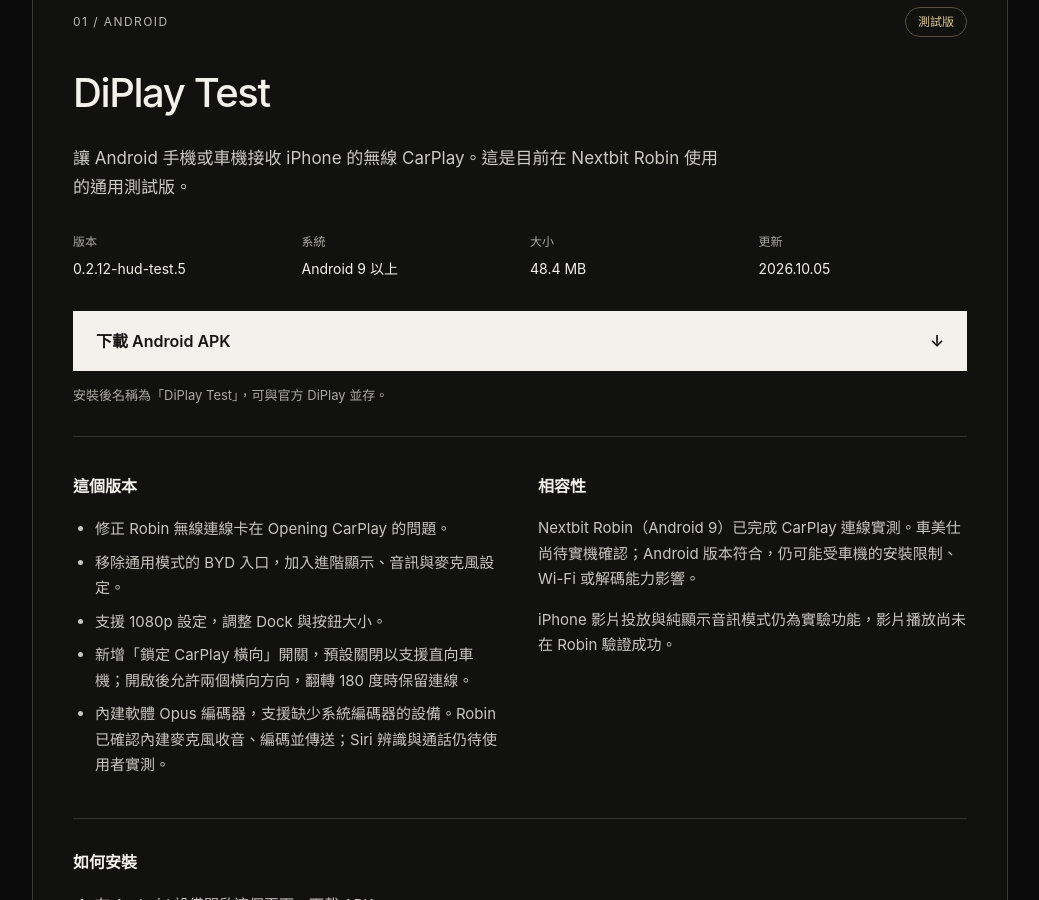
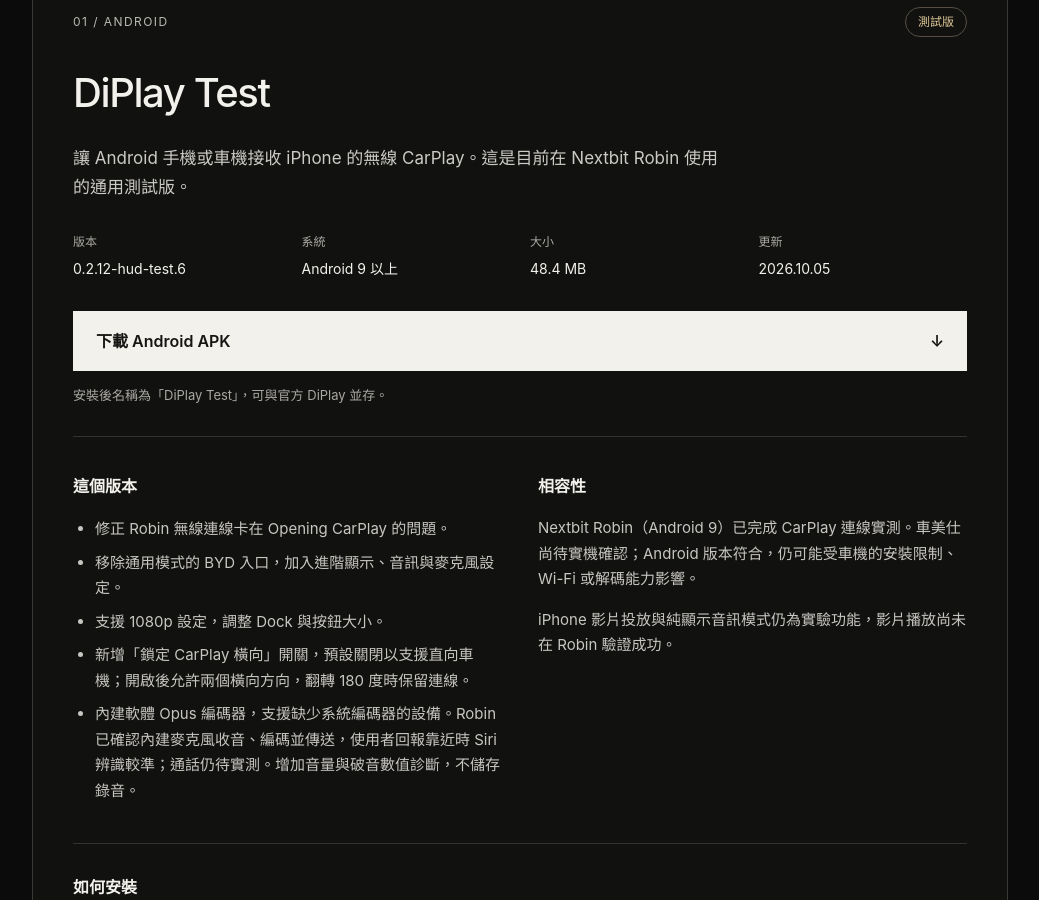
Before and after one commit to lancer1234/lancer1234.github.io, a Jekyll site: the page app/index.html, which Jekyll copies as it is, in a window 1280 px wide and 900 px high, scrolled down 432 px. Shown: the whole window, without its empty margins (120-1159 px from the left). Built offline with Jekyll 4.4.1, drawn with Linux system fonts in a browser that asks for light colours.

Commit message:
Update microphone test build with signal level diagnostics

```diff
--- a/app/index.html
+++ b/app/index.html
@@ -15,12 +15,12 @@
 <div class="release-top"><span class="eyebrow">01 / ANDROID</span><span class="badge">測試版</span></div>
 <h2 id="app-title">DiPlay Test</h2>
 <p class="description">讓 Android 手機或車機接收 iPhone 的無線 CarPlay。這是目前在 Nextbit Robin 使用的通用測試版。</p>
-<dl class="metadata"><div><dt>版本</dt><dd>0.2.12-hud-test.5</dd></div><div><dt>系統</dt><dd>Android 9 以上</dd></div><div><dt>大小</dt><dd>48.4 MB</dd></div><div><dt>更新</dt><dd>2026.10.05</dd></div></dl>
-<a class="download" href="/app/downloads/DiPlay-0.2.12-generic-opus-20261005.apk" download>下載 Android APK <span aria-hidden="true">↓</span></a>
+<dl class="metadata"><div><dt>版本</dt><dd>0.2.12-hud-test.6</dd></div><div><dt>系統</dt><dd>Android 9 以上</dd></div><div><dt>大小</dt><dd>48.4 MB</dd></div><div><dt>更新</dt><dd>2026.10.05</dd></div></dl>
+<a class="download" href="/app/downloads/DiPlay-0.2.12-generic-mic-levels-20261005.apk" download>下載 Android APK <span aria-hidden="true">↓</span></a>
 <p class="caption">安裝後名稱為「DiPlay Test」，可與官方 DiPlay 並存。</p>
-<div class="notes"><section><h3>這個版本</h3><ul><li>修正 Robin 無線連線卡在 Opening CarPlay 的問題。</li><li>移除通用模式的 BYD 入口，加入進階顯示、音訊與麥克風設定。</li><li>支援 1080p 設定，調整 Dock 與按鈕大小。</li><li>新增「鎖定 CarPlay 橫向」開關，預設關閉以支援直向車機；開啟後允許兩個橫向方向，翻轉 180 度時保留連線。</li><li>內建軟體 Opus 編碼器，支援缺少系統編碼器的設備。Robin 已確認內建麥克風收音、編碼並傳送；Siri 辨識與通話仍待使用者實測。</li></ul></section><section><h3>相容性</h3><p>Nextbit Robin（Android 9）已完成 CarPlay 連線實測。車美仕尚待實機確認；Android 版本符合，仍可能受車機的安裝限制、Wi-Fi 或解碼能力影響。</p><p>iPhone 影片投放與純顯示音訊模式仍為實驗功能，影片播放尚未在 Robin 驗證成功。</p></section></div>
+<div class="notes"><section><h3>這個版本</h3><ul><li>修正 Robin 無線連線卡在 Opening CarPlay 的問題。</li><li>移除通用模式的 BYD 入口，加入進階顯示、音訊與麥克風設定。</li><li>支援 1080p 設定，調整 Dock 與按鈕大小。</li><li>新增「鎖定 CarPlay 橫向」開關，預設關閉以支援直向車機；開啟後允許兩個橫向方向，翻轉 180 度時保留連線。</li><li>內建軟體 Opus 編碼器，支援缺少系統編碼器的設備。Robin 已確認內建麥克風收音、編碼並傳送，使用者回報靠近時 Siri 辨識較準；通話仍待實測。增加音量與破音數值診斷，不儲存錄音。</li></ul></section><section><h3>相容性</h3><p>Nextbit Robin（Android 9）已完成 CarPlay 連線實測。車美仕尚待實機確認；Android 版本符合，仍可能受車機的安裝限制、Wi-Fi 或解碼能力影響。</p><p>iPhone 影片投放與純顯示音訊模式仍為實驗功能，影片播放尚未在 Robin 驗證成功。</p></section></div>
 <section class="install"><h3>如何安裝</h3><ol><li>在 Android 設備開啟這個頁面，下載 APK。</li><li>若系統詢問，允許目前使用的瀏覽器安裝 App，再開啟下載檔案。</li><li>啟動 DiPlay Test，依畫面授予連線所需權限，讓 iPhone 連上設備熱點後連線。</li></ol></section>
-<details><summary>檔案校驗</summary><p>SHA-256</p><code>297cc57c1747303864b245e7b4b53c35aa94c9f25983b198956c6b45808167db</code><p><a href="/app/downloads/DiPlay-0.2.12-generic-opus-20261005.apk.sha256" download>下載校驗檔</a></p></details>
+<details><summary>檔案校驗</summary><p>SHA-256</p><code>5f4e85fd703d0bf1dc59754218cb3f65d14bf53071164da0df566556cf597429</code><p><a href="/app/downloads/DiPlay-0.2.12-generic-mic-levels-20261005.apk.sha256" download>下載校驗檔</a></p></details>
 </article>
 <p class="page-note">此頁未列在網站導覽；持有網址的人仍可存取。</p>
 </main>
```
Also changed, not shown: 3 other files.
